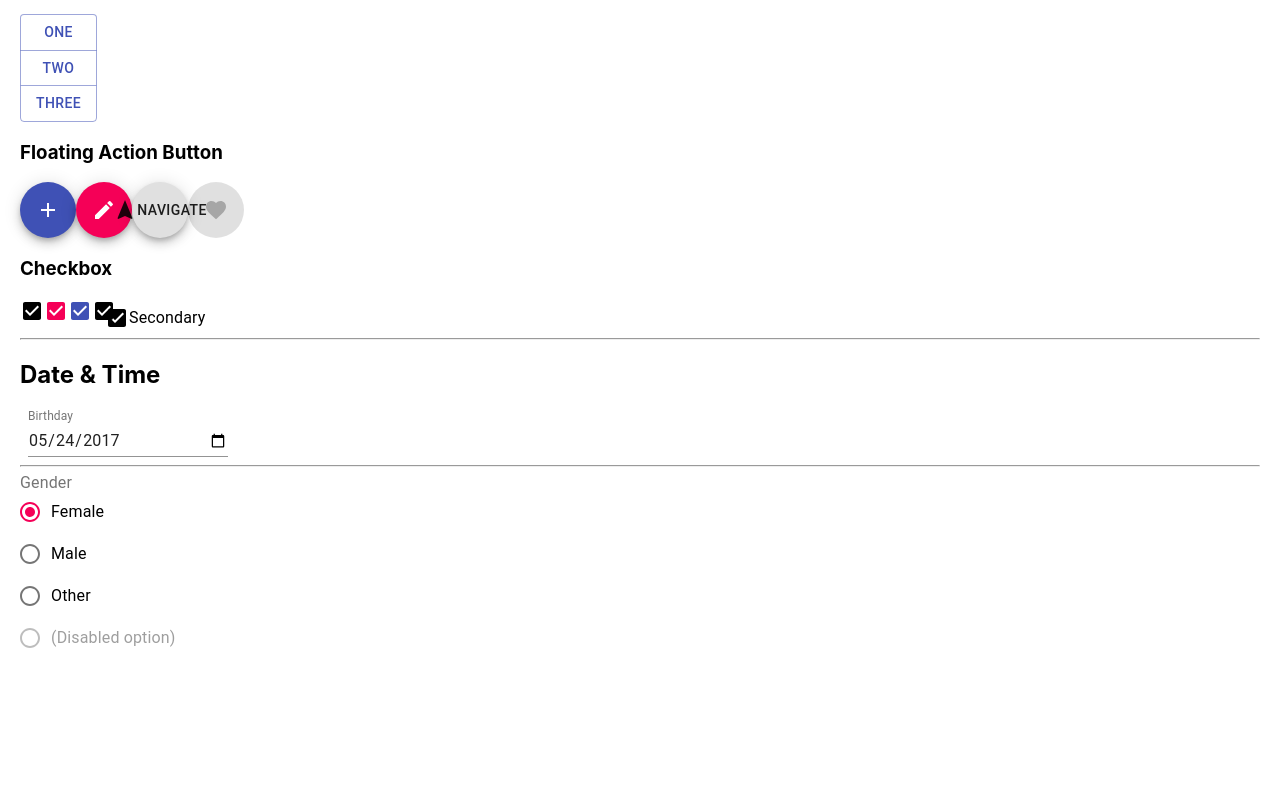
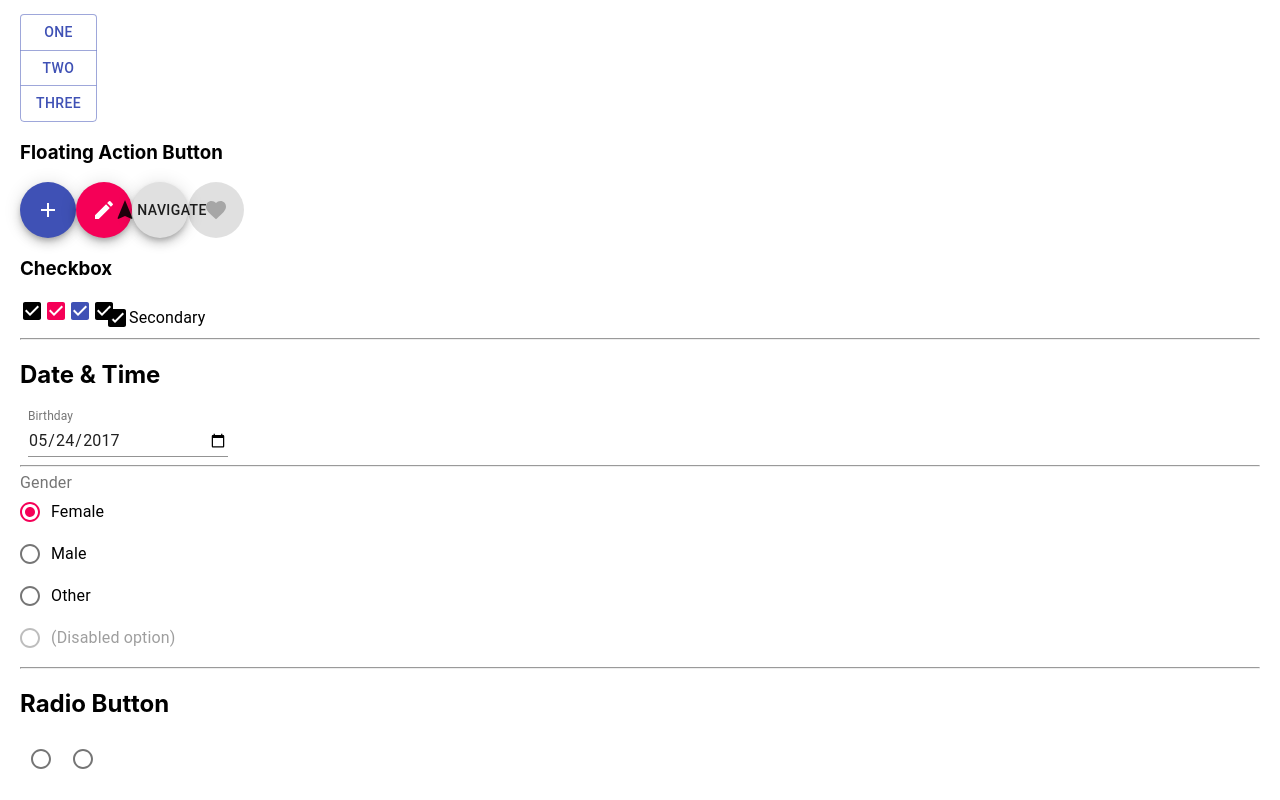
Before and after one commit to devpranab/Practice-React-MaterialUI, a React (Create React App) app: page / in a window 1280 px wide. Shown: the part 909-1709 px from the top of the page. Before the commit the page ends 1588 px from the top, so only its background shows below. Built offline with nearby package versions, Linux system fonts and the light colour scheme.

Commit message:
Radio Button

```diff
--- a/src/App.js
+++ b/src/App.js
@@ -125,7 +125,18 @@ function App() {
         <FormControlLabel value="disabled" disabled control={<Radio />} label="(Disabled option)" />
       </RadioGroup>
     </FormControl>
-
+    <hr/>
+    <h2>Radio Button</h2>
+      <Radio
+        value="a"
+        name="radio-button-demo"
+        inputProps={{ 'aria-label': 'A' }}
+      />
+      <Radio
+        value="b"
+        name="radio-button-demo"
+        inputProps={{ 'aria-label': 'B' }}
+      />
     </div>
   );
 }
```
